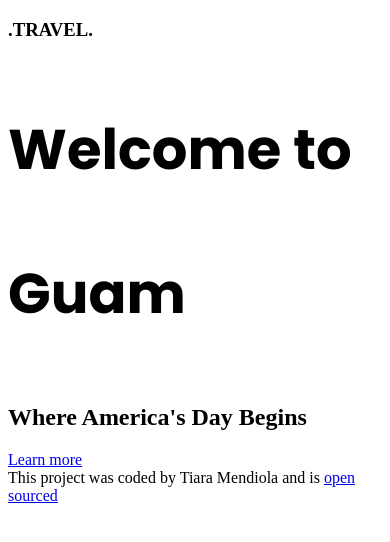
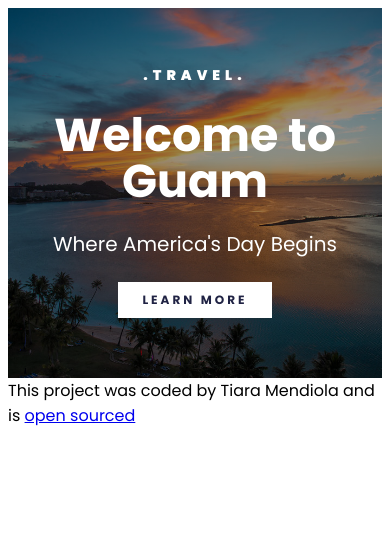
Before and after one commit to Teewawa/travel-guam-project, a plain HTML site: page index.html in a window 390 px wide. Drawn offline with Linux system fonts and the light colour scheme.

Commit message:
Added styling for header and media queries

```diff
--- a/css/style.css
+++ b/css/style.css
@@ -1,7 +1,80 @@
-h1 {
+body {
   font-family: "Poppins", sans-serif;
+}
+
+.container {
+  max-width: 1400px;
+  margin: 0 auto;
+}
+header {
+  background-image: linear-gradient(rgba(0, 0, 0, 0.4), rgba(0, 0, 0, 0.4)),
+    url(../media/travel-guam-sunset-2.jpg);
+  background-repeat: no-repeat;
+  background-size: cover;
+  color: white;
+  text-align: center;
+  padding: 150px 0;
+  background-position: center;
+}
+
+header h1 {
   font-style: normal;
   font-weight: 700;
-  font-size: 56px;
-  line-height: 144px;
+  font-size: 96px;
+  line-height: 1;
+  margin: 30px 0;
 }
+
+header h2 {
+  font-weight: 400;
+  font-size: 40px;
+  line-height: 1;
+  margin: 0;
+}
+
+header h3 {
+  font-weight: 900;
+  font-size: 22px;
+  line-height: 1;
+  letter-spacing: 5px;
+  margin: 0;
+}
+
+header a {
+  font-weight: 700;
+  font-size: 14px;
+  line-height: 1;
+  text-align: center;
+  text-decoration: none;
+  letter-spacing: 3px;
+  text-transform: uppercase;
+  background-color: white;
+  color: #202344;
+  padding: 16px 32px;
+  display: inline-block;
+  margin-top: 32px;
+}
+
+@media (max-width: 900px) {
+  header {
+    padding: 60px 0;
+  }
+
+  header h1 {
+    font-size: 46px;
+  }
+
+  header h2 {
+    font-size: 20px;
+  }
+
+  header h3 {
+    font-size: 14px;
+  }
+
+  header a {
+    font-size: 12px;
+    padding: 12px 24px;
+    margin-top: 28px;
+  }
+}
```
